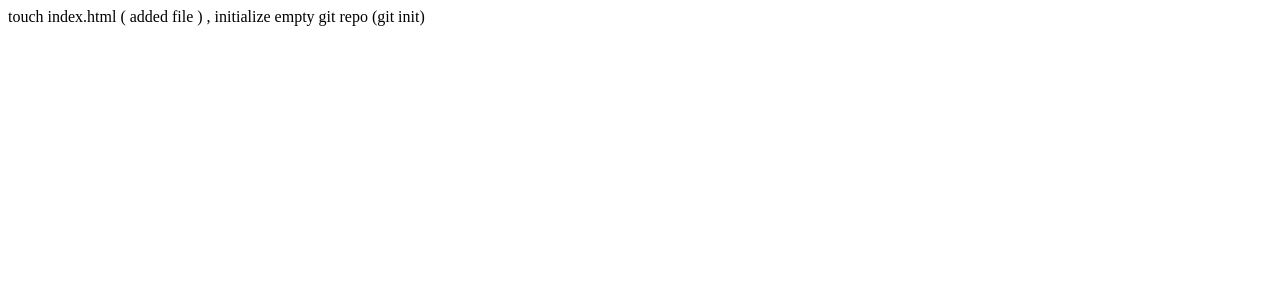
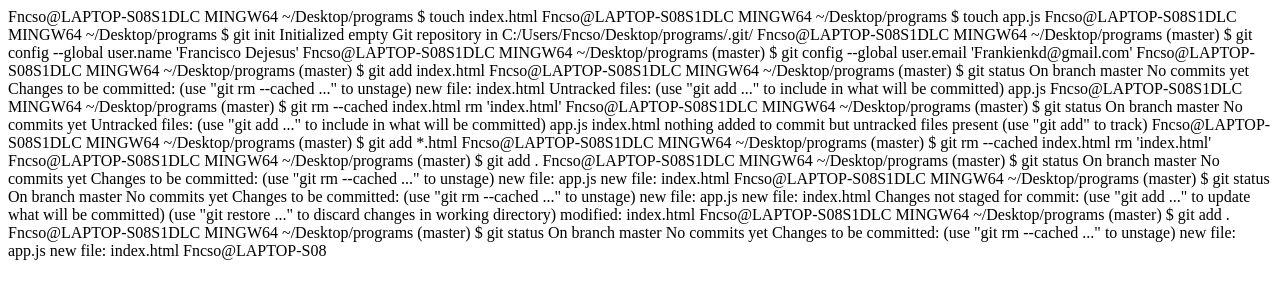
Before and after one commit to ExAnim0/SamplaApp, a plain HTML site: page index.html in a window 1280 px wide. Drawn offline with Linux system fonts and the light colour scheme.

Commit message:
another change

```diff
--- /dev/null
+++ b/dir1/app1.js
@@ -0,0 +1 @@
+console.log(1123);
--- a/index.html
+++ b/index.html
@@ -9,9 +9,113 @@
 </head>
 
 <body>
-  touch index.html ( added file ) ,
 
-  initialize empty git repo (git init)
+  Fncso@LAPTOP-S08S1DLC MINGW64 ~/Desktop/programs
+  $ touch index.html
+
+  Fncso@LAPTOP-S08S1DLC MINGW64 ~/Desktop/programs
+  $ touch app.js
+
+  Fncso@LAPTOP-S08S1DLC MINGW64 ~/Desktop/programs
+  $ git init
+  Initialized empty Git repository in C:/Users/Fncso/Desktop/programs/.git/
+
+  Fncso@LAPTOP-S08S1DLC MINGW64 ~/Desktop/programs (master)
+  $ git config --global user.name 'Francisco Dejesus'
+
+  Fncso@LAPTOP-S08S1DLC MINGW64 ~/Desktop/programs (master)
+  $ git config --global user.email 'Frankienkd@gmail.com'
+
+  Fncso@LAPTOP-S08S1DLC MINGW64 ~/Desktop/programs (master)
+  $ git add index.html
+
+  Fncso@LAPTOP-S08S1DLC MINGW64 ~/Desktop/programs (master)
+  $ git status
+  On branch master
+
+  No commits yet
+
+  Changes to be committed:
+  (use "git rm --cached <file>..." to unstage)
+    new file: index.html
+
+    Untracked files:
+    (use "git add <file>..." to include in what will be committed)
+      app.js
+
+
+      Fncso@LAPTOP-S08S1DLC MINGW64 ~/Desktop/programs (master)
+      $ git rm --cached index.html
+      rm 'index.html'
+
+      Fncso@LAPTOP-S08S1DLC MINGW64 ~/Desktop/programs (master)
+      $ git status
+      On branch master
+
+      No commits yet
+
+      Untracked files:
+      (use "git add <file>..." to include in what will be committed)
+        app.js
+        index.html
+
+        nothing added to commit but untracked files present (use "git add" to track)
+
+        Fncso@LAPTOP-S08S1DLC MINGW64 ~/Desktop/programs (master)
+        $ git add *.html
+
+        Fncso@LAPTOP-S08S1DLC MINGW64 ~/Desktop/programs (master)
+        $ git rm --cached index.html
+        rm 'index.html'
+
+        Fncso@LAPTOP-S08S1DLC MINGW64 ~/Desktop/programs (master)
+        $ git add .
+
+        Fncso@LAPTOP-S08S1DLC MINGW64 ~/Desktop/programs (master)
+        $ git status
+        On branch master
+
+        No commits yet
+
+        Changes to be committed:
+        (use "git rm --cached <file>..." to unstage)
+          new file: app.js
+          new file: index.html
+
+
+          Fncso@LAPTOP-S08S1DLC MINGW64 ~/Desktop/programs (master)
+          $ git status
+          On branch master
+
+          No commits yet
+
+          Changes to be committed:
+          (use "git rm --cached <file>..." to unstage)
+            new file: app.js
+            new file: index.html
+
+            Changes not staged for commit:
+            (use "git add <file>..." to update what will be committed)
+              (use "git restore <file>..." to discard changes in working directory)
+                modified: index.html
+
+
+                Fncso@LAPTOP-S08S1DLC MINGW64 ~/Desktop/programs (master)
+                $ git add .
+
+                Fncso@LAPTOP-S08S1DLC MINGW64 ~/Desktop/programs (master)
+                $ git status
+                On branch master
+
+                No commits yet
+
+                Changes to be committed:
+                (use "git rm --cached <file>..." to unstage)
+                  new file: app.js
+                  new file: index.html
+
+
+                  Fncso@LAPTOP-S08
 </body>
 
 </html>
```
Also changed, not shown: 1 other file.
